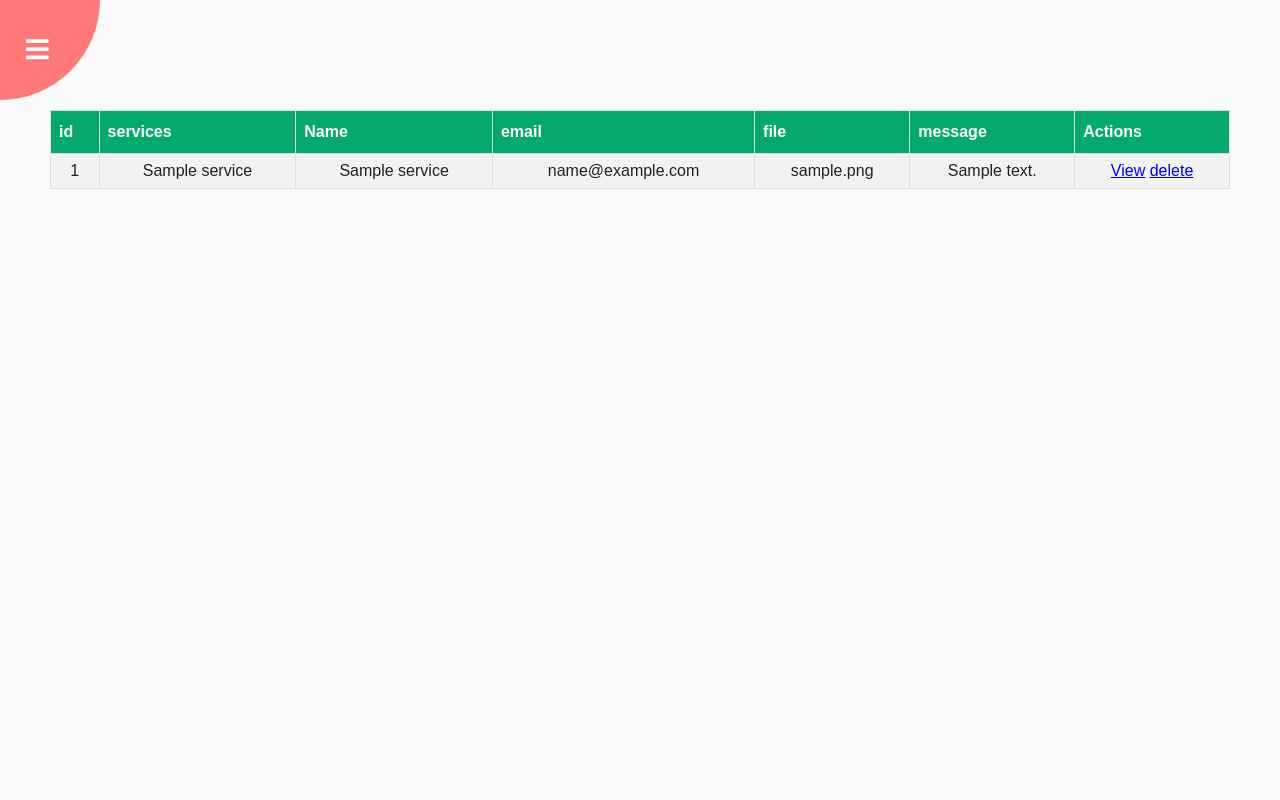
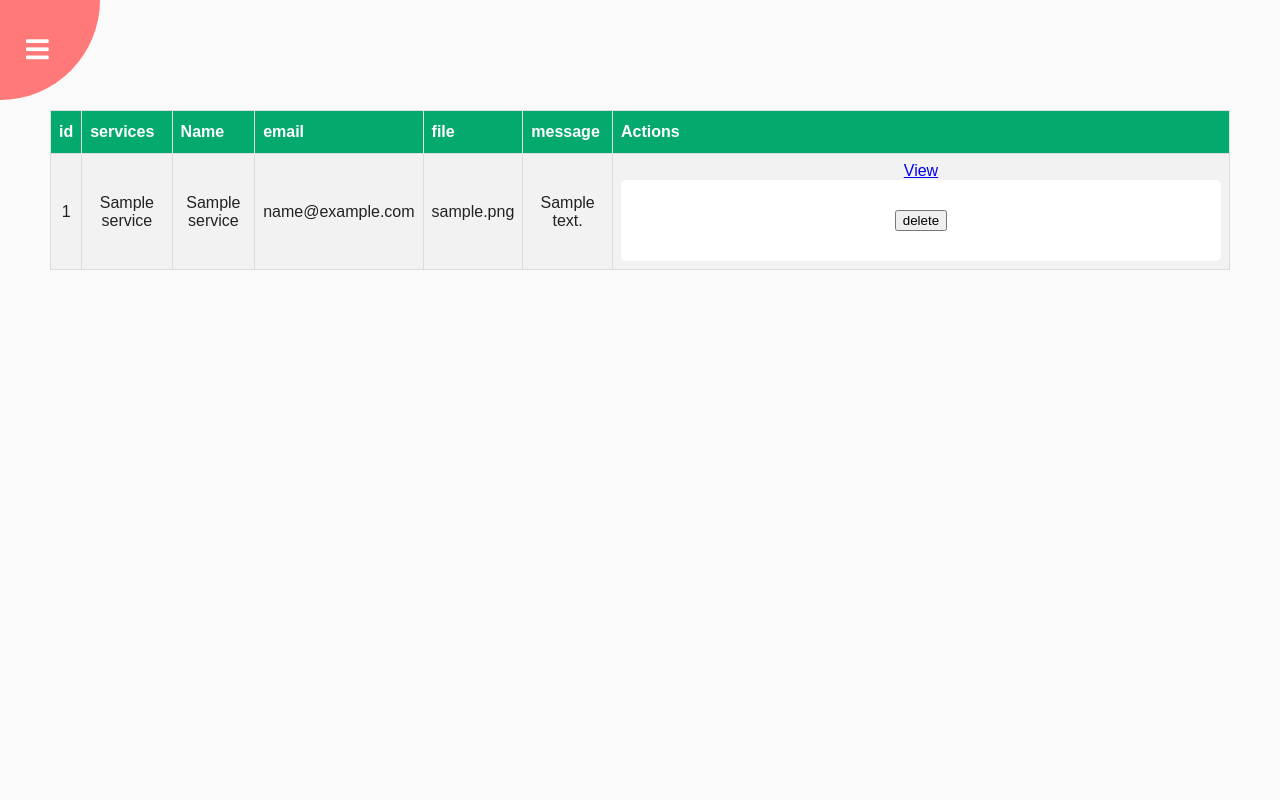
Before and after one commit to ahmadalnaib/routing-nav-js-1, a PHP site: page /js-1/messages.php in a window 1280 px wide. Run offline with PHP 8.4, Linux system fonts and the light colour scheme; tables that the repository leaves empty or names only in its code hold one stand-in row (values such as "Sample post").

Commit message:
delete msg

```diff
--- a/css/style.css
+++ b/css/style.css
@@ -254,3 +254,7 @@ input,textarea:focus{
   height: 100vh;
 
 }
+
+.delete-btn{
+  display: inline;
+}
--- a/js/app.js
+++ b/js/app.js
@@ -1,6 +1,7 @@
 const open=document.getElementById('open')
 const close=document.getElementById('close')
 const container=document.querySelector('.container')
+
 
 
 
--- a/messages.php
+++ b/messages.php
@@ -6,7 +6,7 @@ require_once('./config/app.php');
 
 $query = "SELECT  *, messages.id as message_id ,
 services.id  as services_id FROM messages
- left join services on messages.service_id=services.id";;
+ left join services on messages.service_id=services.id order by messages.id";
 $messages = $mysqli->query($query)->fetch_all(MYSQLI_ASSOC);
 
 
@@ -37,7 +37,10 @@ $messages = $mysqli->query($query)->fetch_all(MYSQLI_ASSOC);
       <td><?php echo $message['message'] ?></td>
       <td>
         <a href="?id=<?php echo $message['message_id'] ?>">View</a>
-        <a href="#">delete</a>
+       <form onsubmit="return confirm('are you sure')"  method="post" class="form-delete">
+         <input type="hidden" name="message_id" value="<?php echo $message['message_id'] ?>">
+         <button class="delete-btn">delete</button>
+       </form>
       </td>
 
     </tr>
@@ -83,4 +86,11 @@ $message=$mysqli->query($messageQuery)->fetch_array(MYSQLI_ASSOC);
 <?php endif ?>
 
 
+<!-- delete message -->
+<?php
+if(isset($_POST['message_id'])){
+$mysqli->query("delete from messages where id=".$_POST['message_id']);
+header('location:messages.php');
+}
+?>
 <?php require_once('./template/footer.php') ?>
```
Also changed, not shown: uploads/163128021512 ZMMU Ahmad Habeeb profile 3.png (added), uploads/1631280245Screenshot 2021-09-07 at 18.53.58.png (added), uploads/1631280252Screenshot 2021-09-07 at 18.53.58.png (added), uploads/1631280314Screenshot 2021-09-07 at 18.54.15.png (added), uploads/1631280321Screenshot 2021-09-07 at 18.54.15.png (added), uploads/1631280413Screenshot 2021-09-07 at 18.54.15.png (added).
